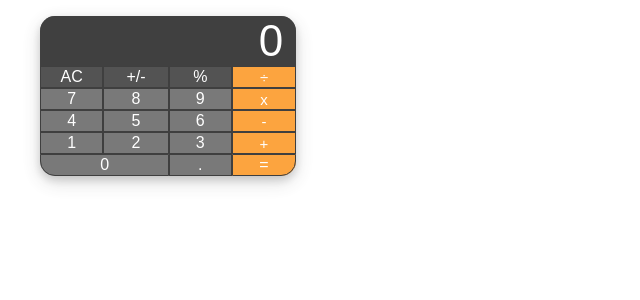
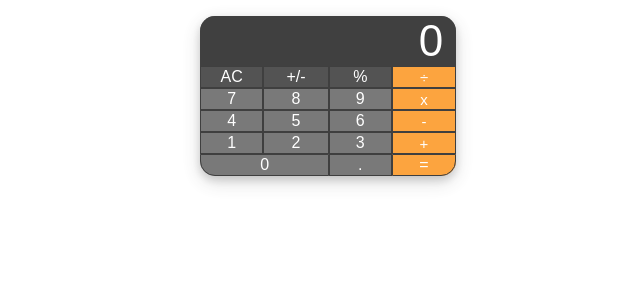
Before and after one commit to raseward14/react-calculator-chrome-extension, a React (Create React App) app in the folder react-chrome-ext/: page / in a window 1280 px wide. Shown: the top 300 px of the page, without its empty margins (0-640 px from the left). Built offline with nearby package versions, Linux system fonts and the light colour scheme; a web font is replaced by a local one.

Commit message:
width extended of app.css app class

```diff
--- a/react-chrome-ext/src/App.css
+++ b/react-chrome-ext/src/App.css
@@ -4,6 +4,6 @@
 }
 
 .container {
-    width: 20rem;
+    width: 40rem;
     height: 14rem;
 }
```
Also changed, not shown: 1 other file (tests, documents, lock files or other folders).
